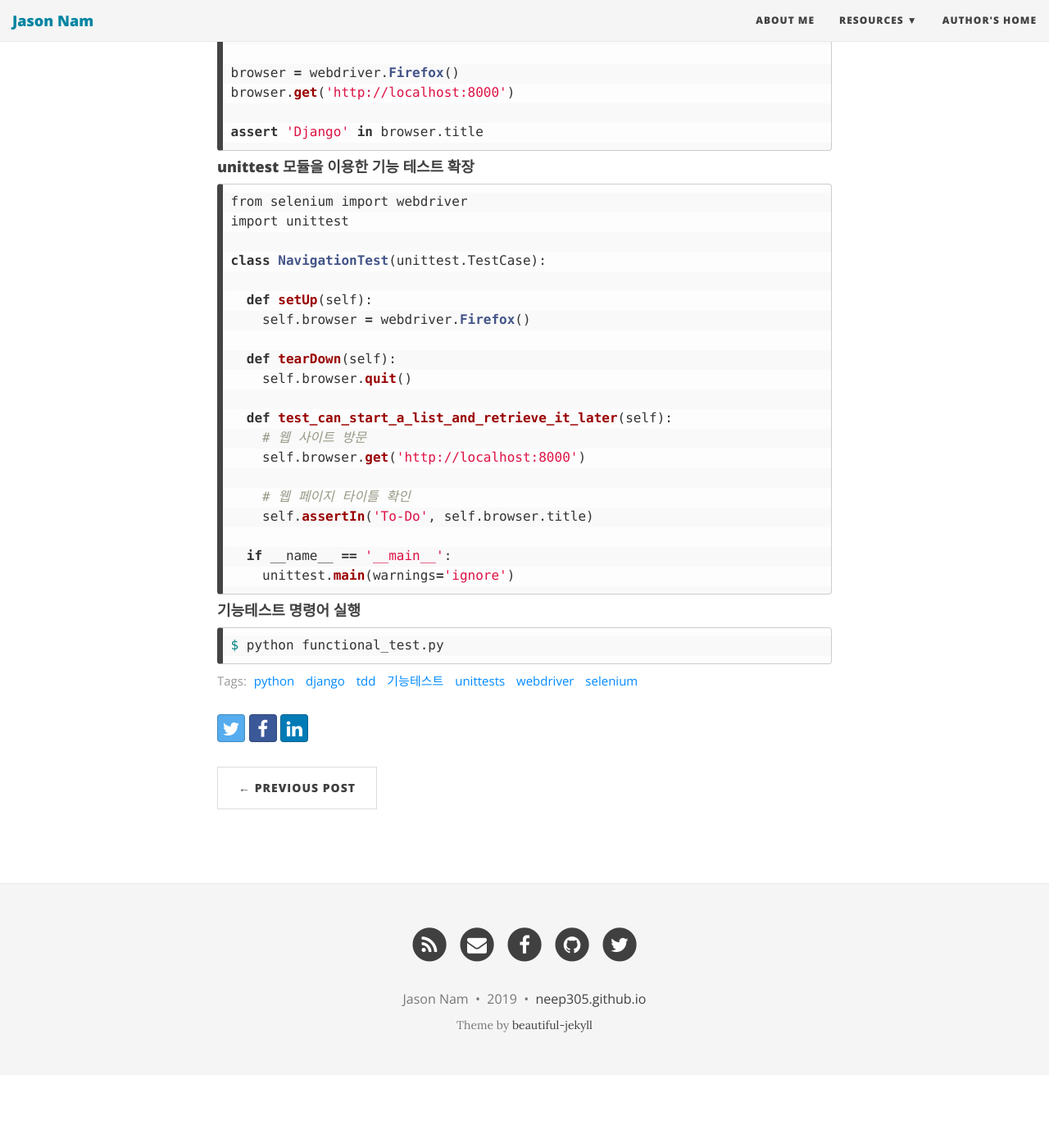
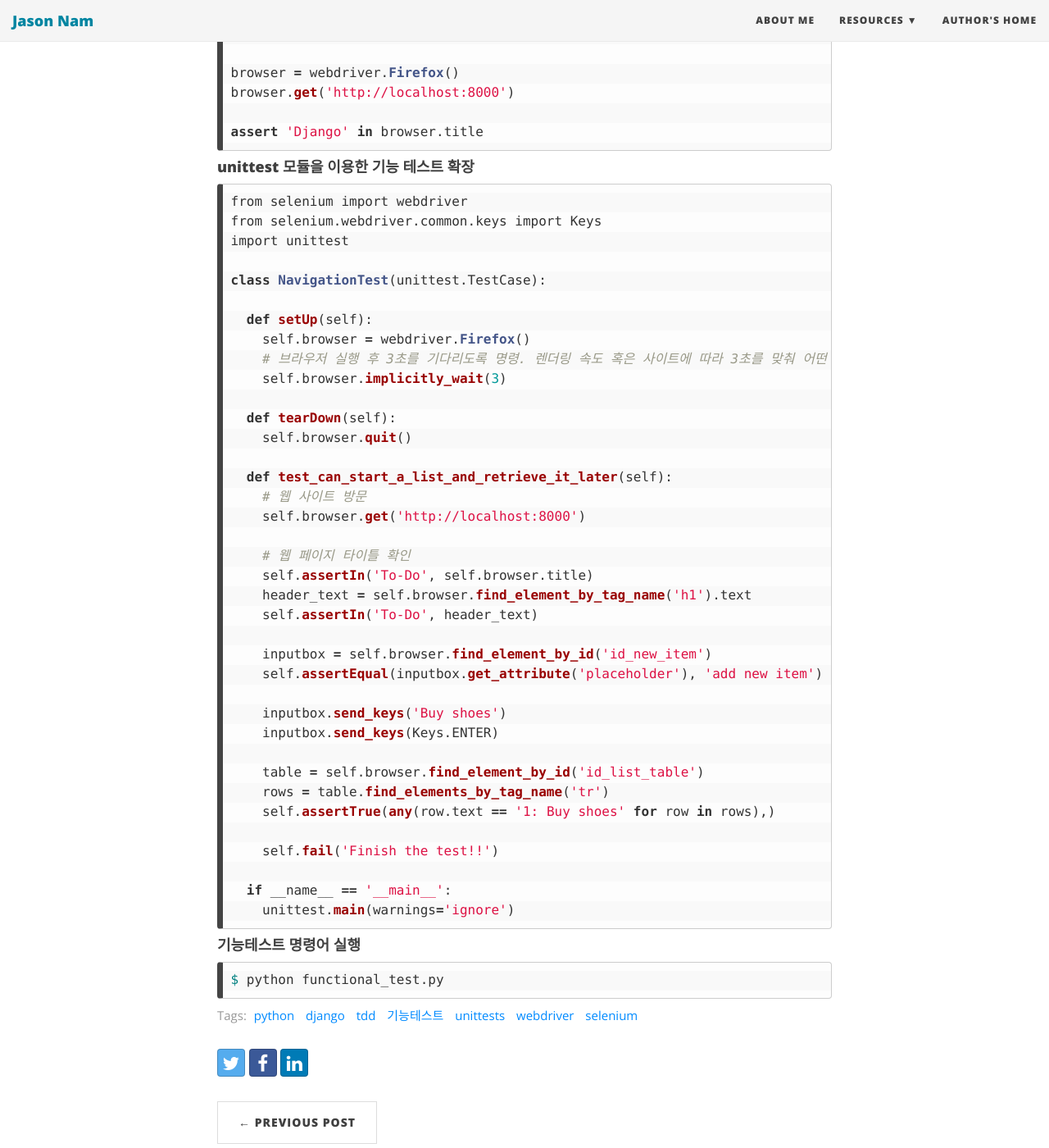
Before and after one commit to neep305/neep305.github.io, a Jekyll site: the page built from _posts/2019-10-20-remember-this-for-python-tdd.md, in a window 1280 px wide and 1400 px high, scrolled down 676 px. Shown: the whole window at 82% size. Built offline with Jekyll 4.4.1, drawn with Linux system fonts in a browser that asks for light colours; nearby versions of some CDN libraries; before the commit the page ends 1987 px from its top, so only the background shows below that.

Commit message:
revised tdd post

````diff
--- a/_posts/2019-10-20-remember-this-for-python-tdd.md
+++ b/_posts/2019-10-20-remember-this-for-python-tdd.md
@@ -30,12 +30,15 @@ assert 'Django' in browser.title
 #### unittest 모듈을 이용한 기능 테스트 확장
 ```python
 from selenium import webdriver
+from selenium.webdriver.common.keys import Keys
 import unittest
 
 class NavigationTest(unittest.TestCase):
 
   def setUp(self):
     self.browser = webdriver.Firefox()
+    # 브라우저 실행 후 3초를 기다리도록 명령. 렌더링 속도 혹은 사이트에 따라 3초를 맞춰 어떤 동작을 실행할 경우 정확히 의도한 동작을 실행하기 어려울 수 있음.
+    self.browser.implicitly_wait(3)
 
   def tearDown(self):
     self.browser.quit()
@@ -46,6 +49,20 @@ class NavigationTest(unittest.TestCase):
 
     # 웹 페이지 타이틀 확인
     self.assertIn('To-Do', self.browser.title)
+    header_text = self.browser.find_element_by_tag_name('h1').text
+    self.assertIn('To-Do', header_text)
+
+    inputbox = self.browser.find_element_by_id('id_new_item')
+    self.assertEqual(inputbox.get_attribute('placeholder'), 'add new item')
+
+    inputbox.send_keys('Buy shoes')
+    inputbox.send_keys(Keys.ENTER)
+
+    table = self.browser.find_element_by_id('id_list_table')
+    rows = table.find_elements_by_tag_name('tr')
+    self.assertTrue(any(row.text == '1: Buy shoes' for row in rows),)
+
+    self.fail('Finish the test!!')
 
   if __name__ == '__main__':
     unittest.main(warnings='ignore')
````
